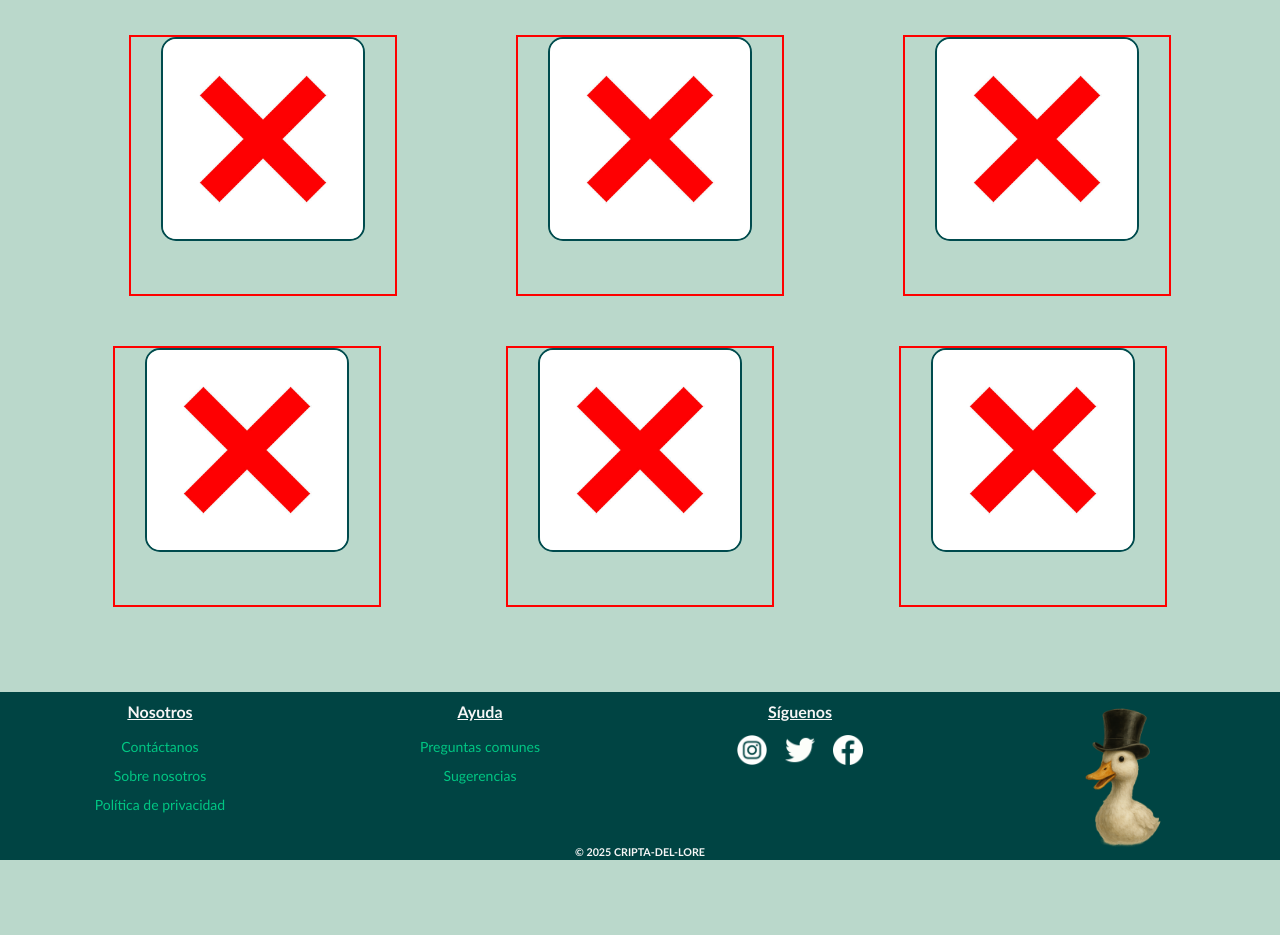
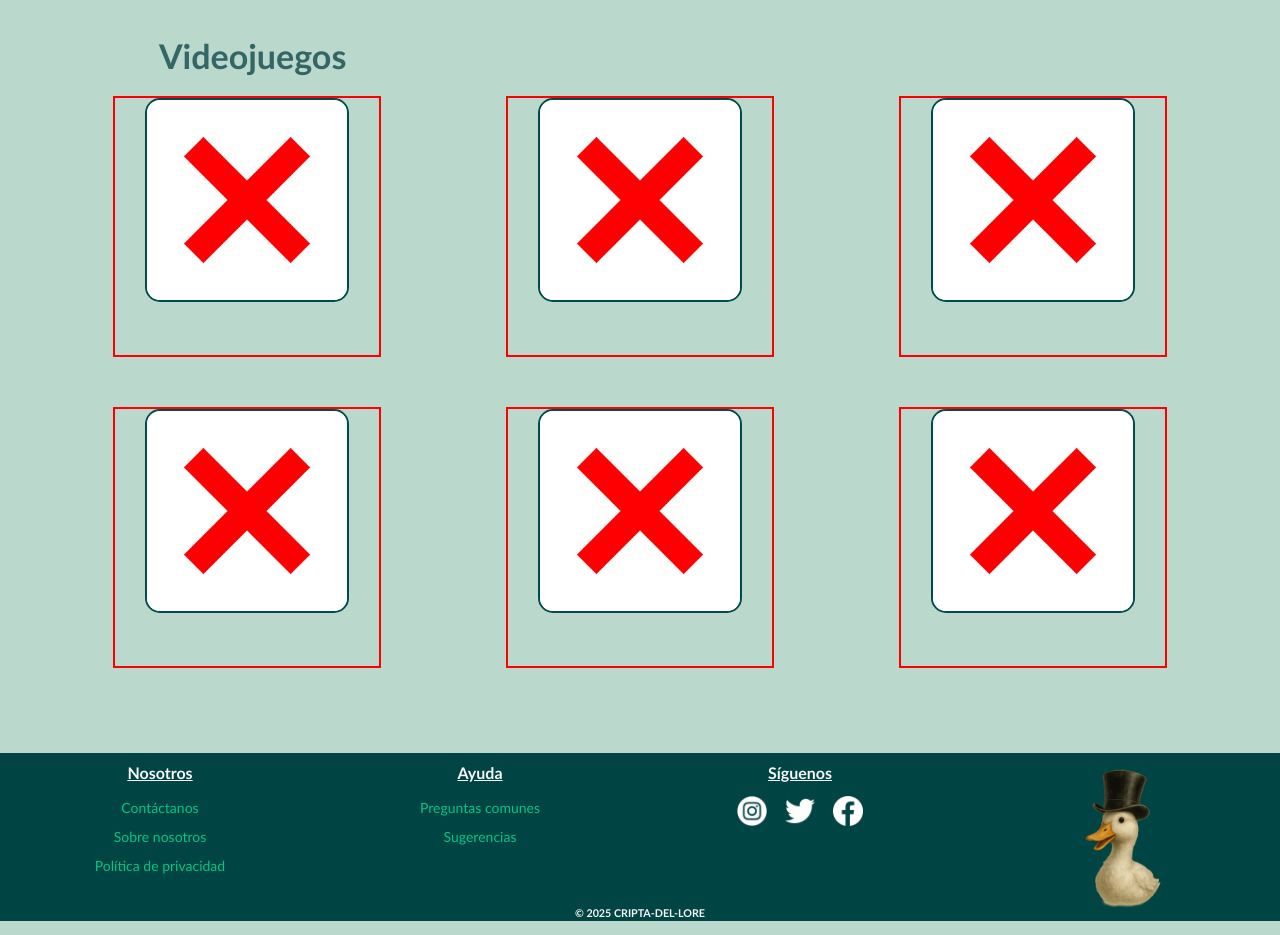
Before and after one commit to JuCuMar/CDL, a PHP site: page /videojuegos.php in a window 1280 px wide. Shown: the part 197-1132 px from the top of the page. Before the commit the page ends 1057 px from the top, so only its background shows below. Run offline with PHP 8.4, Linux system fonts and the light colour scheme.

Commit message:
editando videojocs

```diff
--- a/web/css/style.css
+++ b/web/css/style.css
@@ -64,19 +64,19 @@
 }
 
 section {
-
     color: #336665;
     display: flex;
     flex-direction: column;
     align-items: center;
     flex-wrap: wrap;
+    overflow-x: auto;
 }
 
 section h1 {
     font-size: 34px;
     margin-bottom: 20px;
-    display: flex;
-
+    display: block;
+    width: 90%;
 }
 
 .container_inicio {
@@ -94,8 +94,6 @@
     display: flex;
     flex-direction: row;
     justify-content: space-around;
-
-
 }
 
 .container_videojuegos {
--- a/web/videojuegos.php
+++ b/web/videojuegos.php
@@ -25,7 +25,7 @@
     </nav>
 
     <section id="section_videojuegos">
-        <h1></h1>
+        <h1>Videojuegos</h1>
         <div class="container_videojuegos">
             <div class="recuadro"><img class="miniatura" src="img/img_predet.jpg"></div>
             <div class="texto_noticia"></div>
```
